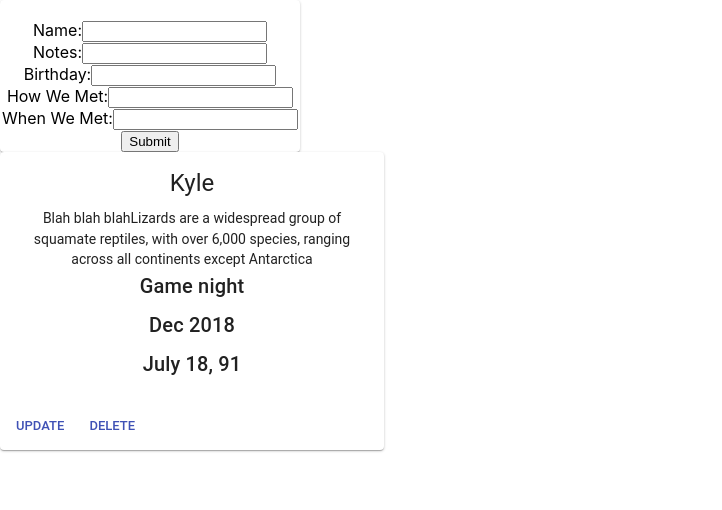
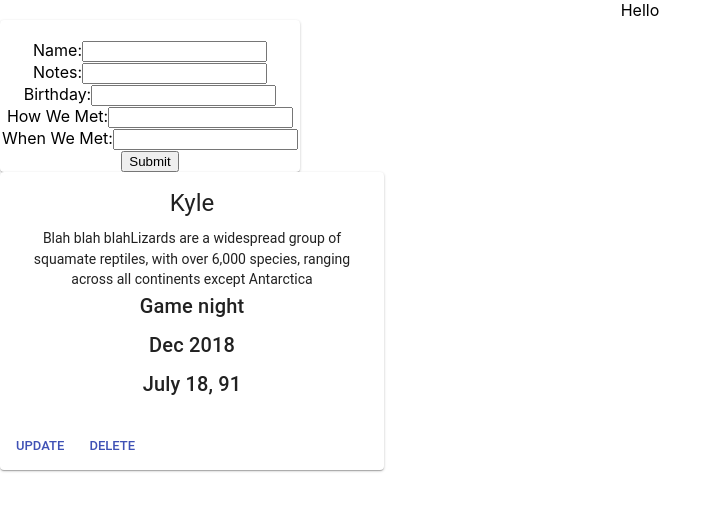
Before and after one commit to Haag/Tester, a React (Create React App) app in the folder people/: page / in a window 1280 px wide. Shown: the top 510 px of the page, without its empty margins (0-722 px from the left). Built offline with nearby package versions, Linux system fonts and the light colour scheme.

Commit message:
Added Header.js

```diff
--- /dev/null
+++ b/people/src/components/Header.js
@@ -0,0 +1,11 @@
+import React from 'react'
+
+const Header = () => {
+    return(
+        <div>
+        Hello
+        </div>
+    )
+}
+
+export default Header
--- a/people/src/components/People.js
+++ b/people/src/components/People.js
@@ -1,7 +1,7 @@
 import React, { Component } from 'react'
 import PeopleList from './PeopleList'
 import PeopleForm from "./PeopleForm"
-
+import Header from './Header'
 import Card from '@material-ui/core/Card';
 
 
@@ -16,7 +16,6 @@ class People extends Component {
                     birthday: "July 18, 91",
                     hwm: "Game night",
                     wwm: "Dec 2018",
-                    // id: 0,
                 }],
             name: '',
             notes: '',
@@ -27,7 +26,6 @@ class People extends Component {
         }
         this.handleChange = (e) => {
             e.preventDefault()
-            // console.log("NOTES?",e.target.name)
             this.setState({ [e.target.name]: e.target.value })
         }
         this.updateChange = () => {
@@ -47,10 +45,11 @@ class People extends Component {
     }
 
     render() {
-        console.log("State", this.state.id)
+        // console.log("State", this.state.id)
 
         return(
             <div>
+                <Header />
                 <Card style={{width: "300px" }}>
                     <PeopleForm handleChange={this.handleChange} updateChange={this.updateChange}
                         name={this.state.name}  notes={this.state.notes} birthday={this.state.birthday}
--- a/people/src/components/PeopleList.js
+++ b/people/src/components/PeopleList.js
@@ -14,7 +14,7 @@ const PeopleList = (props) => {
                             birthday={ person.birthday }
                             hwm={ person.hwm }
                             wwm={ person.wwm }
-                            id={index}
+                            id={ person.index }
                             />
                         </div>
                     )
```
